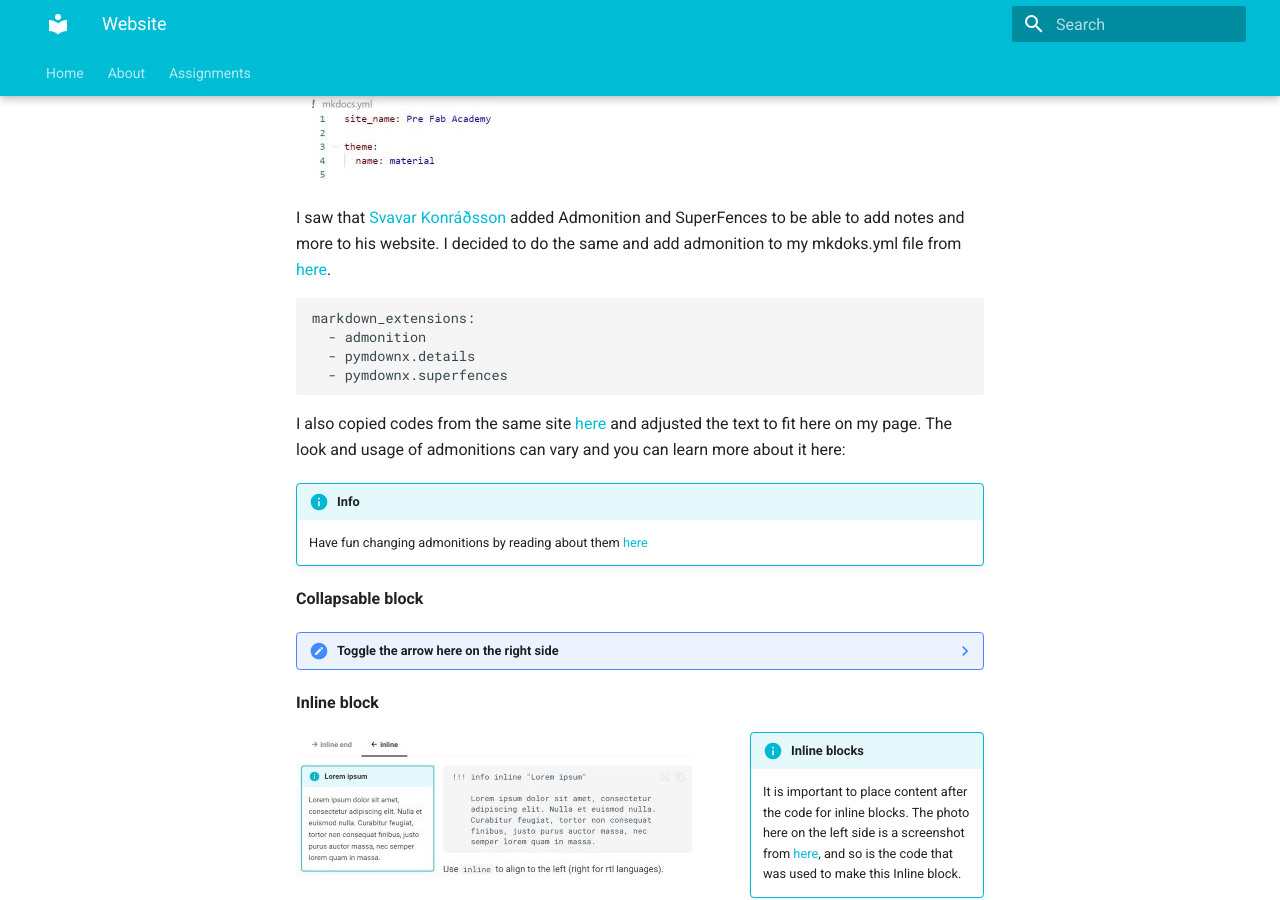
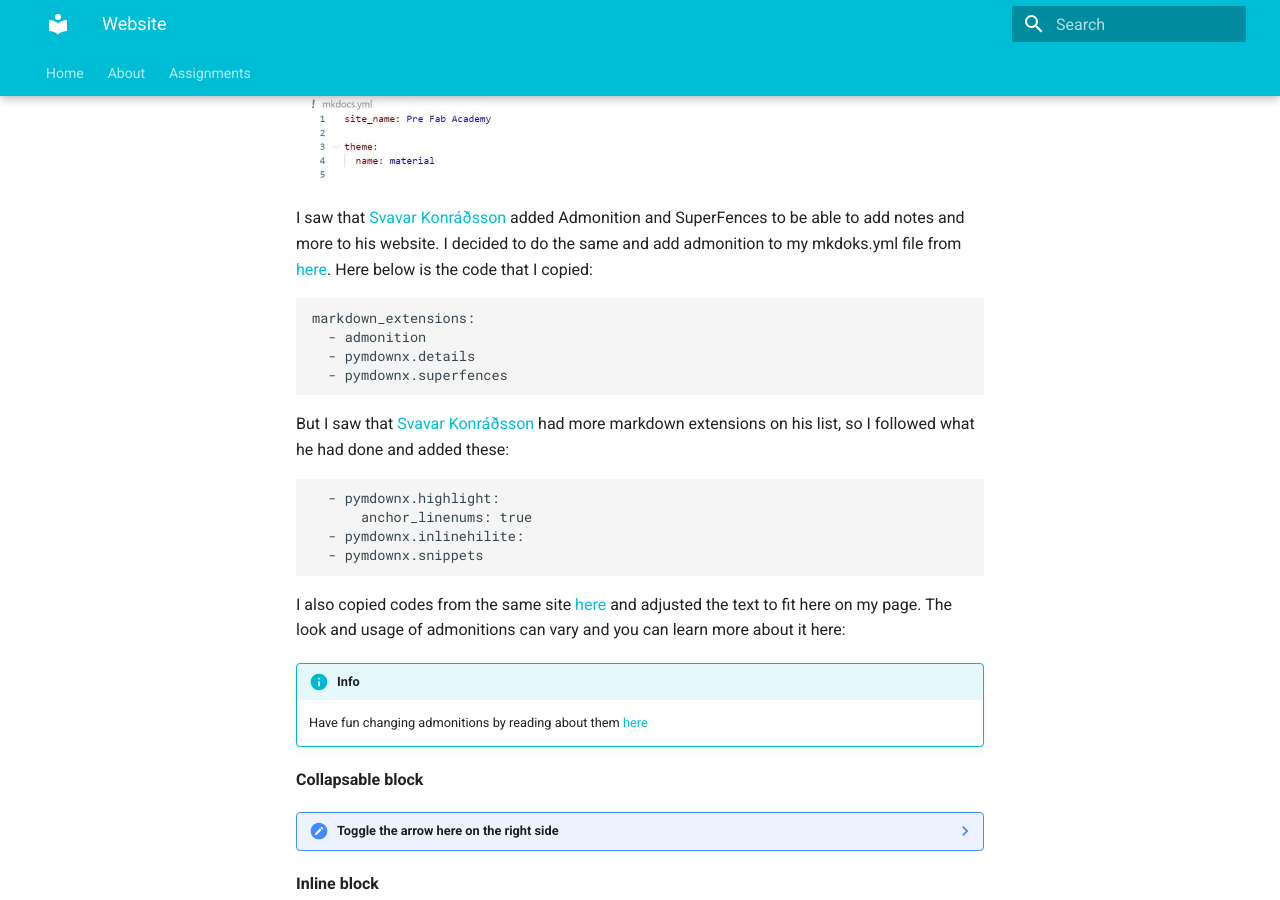
Before and after one commit to OlofH2/Before-Fab-Academy, an MkDocs documentation site: the page built from docs/Website.md, in a window 1280 px wide and 900 px high, scrolled down 1119 px. Built offline with MkDocs 1.6.1 and Material for MkDocs 9.7.7, drawn with Linux system fonts in a browser that asks for light colours.

Commit message:
Added from Svavar´s site

````diff
--- a/docs/Website.md
+++ b/docs/Website.md
@@ -32,7 +32,7 @@ To set up Material for docs I installed a Python package by copying and pasting
 
 ![Theme_Material](img/Theme_in_mkdocs_before_new_theme_200x113.jpg)
 
-I saw that [Svavar Konráðsson](https://fabacademy.org/2023/labs/isafjordur/students/svavar-konradsson/index.html) added Admonition and SuperFences to be able to add notes and more to his website. I decided to do the same and add admonition to my mkdoks.yml file from [here](https://squidfunk.github.io/mkdocs-material/reference/admonitions/).
+I saw that [Svavar Konráðsson](https://fabacademy.org/2023/labs/isafjordur/students/svavar-konradsson/index.html) added Admonition and SuperFences to be able to add notes and more to his website. I decided to do the same and add admonition to my mkdoks.yml file from [here](https://squidfunk.github.io/mkdocs-material/reference/admonitions/). Here below is the code that I copied:
 
 ```
 markdown_extensions:
@@ -40,6 +40,16 @@ markdown_extensions:
   - pymdownx.details
   - pymdownx.superfences
 ```
+
+But I saw that [Svavar Konráðsson](https://fabacademy.org/2023/labs/isafjordur/students/svavar-konradsson/index.html) had more markdown extensions on his list, so I followed what he had done and added these:
+
+```
+  - pymdownx.highlight:
+      anchor_linenums: true
+  - pymdownx.inlinehilite:
+  - pymdownx.snippets
+```
+
 
 I also copied codes from the same site [here](https://squidfunk.github.io/mkdocs-material/reference/admonitions/) and adjusted the text to fit here on my page. The look and usage of admonitions can vary and you can learn more about it here:
 
````
